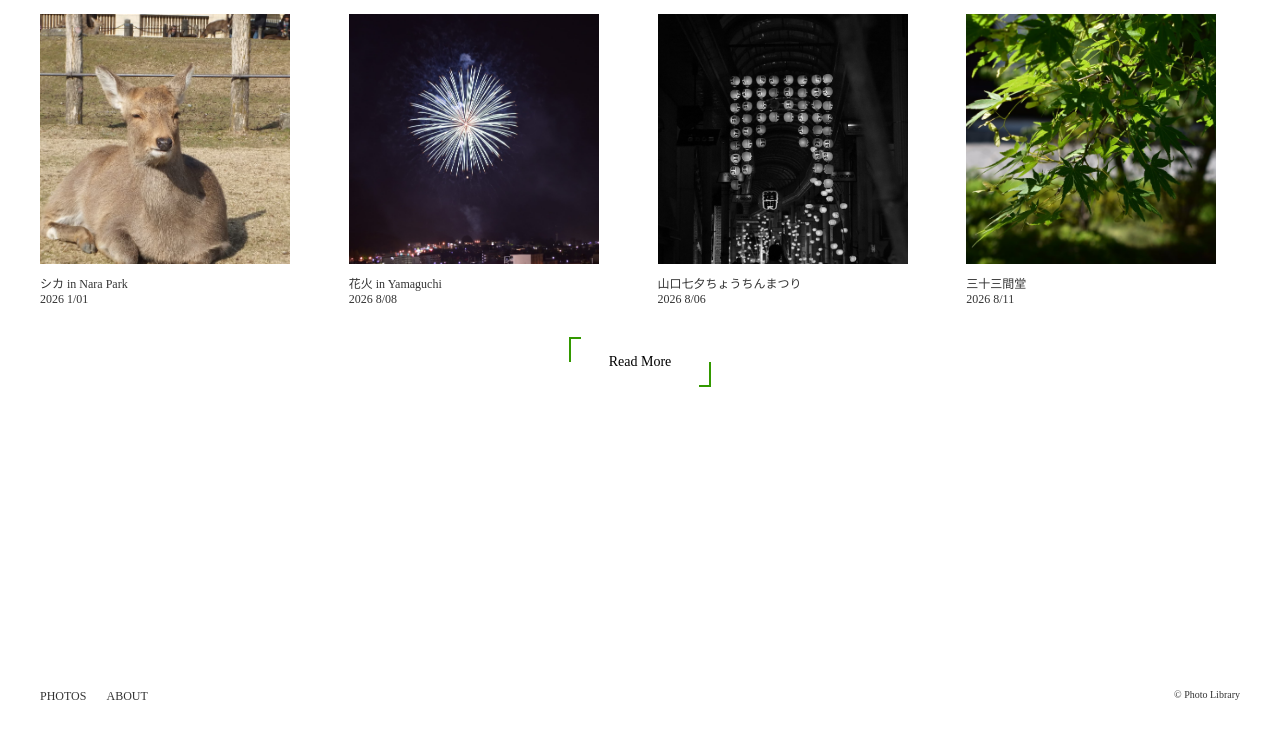
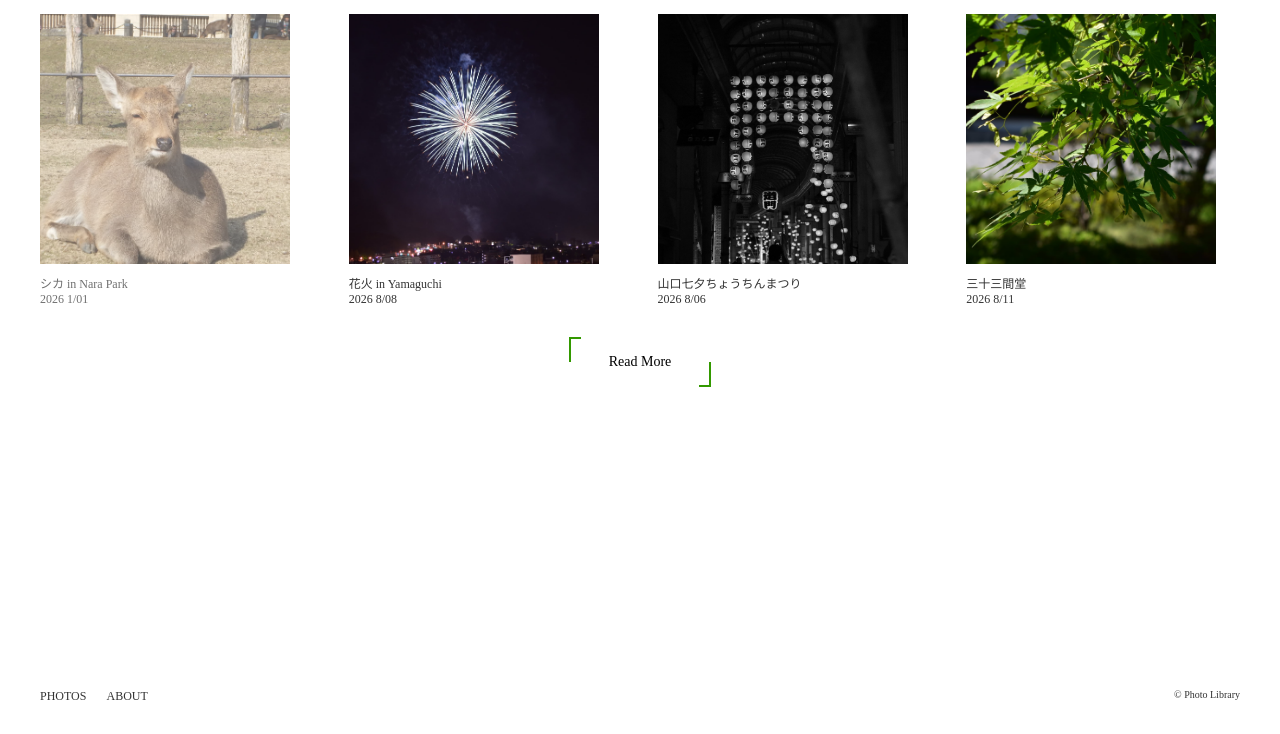
Before and after one commit to Y-Keisuke329/Photos, a plain HTML site: page index.html in a window 1280 px wide. In both pictures the pointer is over the item 176 px from the left and 226 px from the top of the page. Shown: the part 66-800 px from the top of the page. Drawn offline with nearby package versions, Linux system fonts and the light colour scheme; some packages are replaced by stand-ins of ours.

Commit message:
add style.css

```diff
--- a/css/style.css
+++ b/css/style.css
@@ -321,6 +321,12 @@ vertical-align: top;
     width: 250px;
     height: 250px;
     object-fit: cover;
+    opacity: 1;
+    transition: 0.2s ease;
+}
+
+.product-list li:hover {
+    opacity: 0.7;
 }
 
 .product-list p {
```
